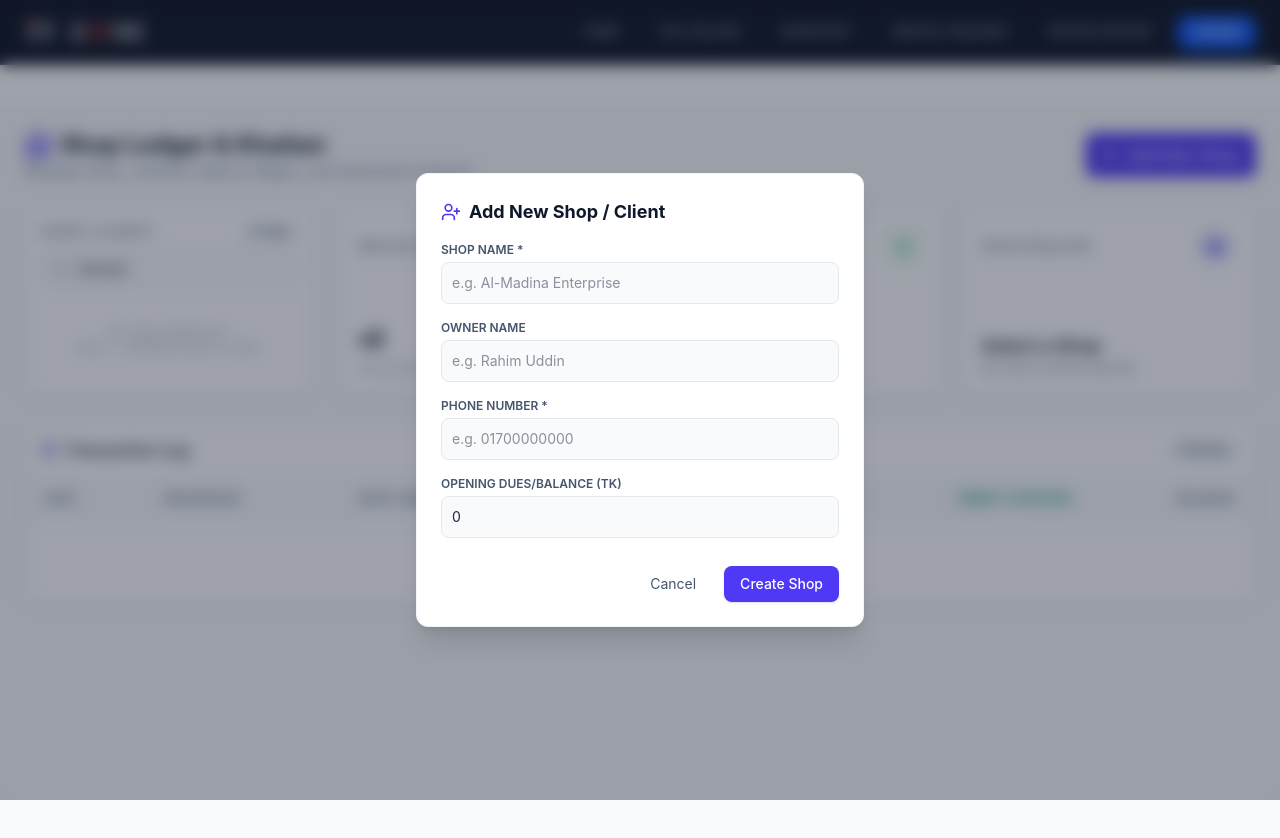
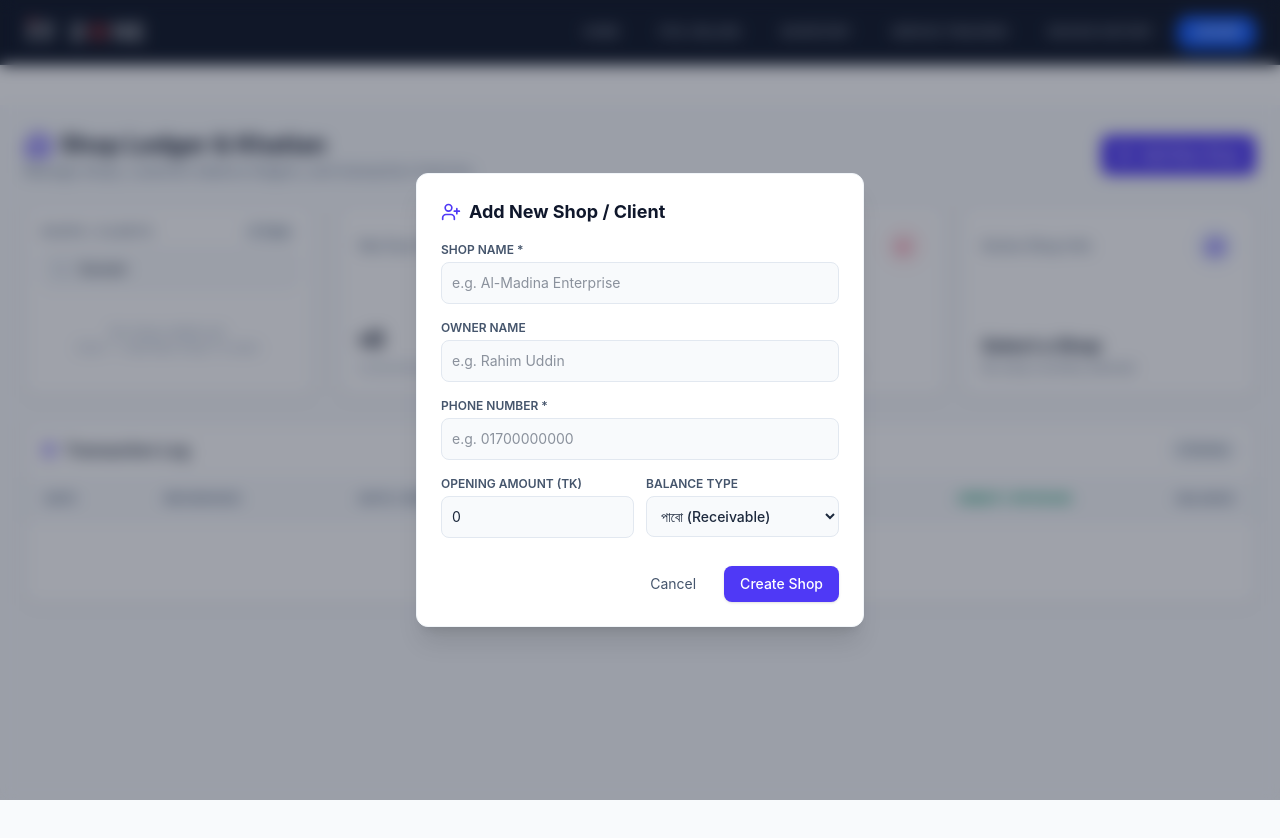
Before and after one commit to mdujjalhossain/it-zone-invoice-client, a React (Vite) app: page /ledger in a window 1280 px wide. Both pictures are taken after typing "Sample" into the empty fields and a click on the button "Add New Shop". Shown: the top 838 px of the page. Built offline with nearby package versions, Linux system fonts and the light colour scheme.

Commit message:
update payment system

```diff
--- a/src/pages/Ledger.jsx
+++ b/src/pages/Ledger.jsx
@@ -27,8 +27,15 @@ const Ledger = () => {
   // 3. Transactions State
   const [transactions, setTransactions] = useState([]);
 
-  // Forms State
-  const [shopForm, setShopForm] = useState({ name: '', owner: '', phone: '', initialBalance: 0 });
+  // Forms State (Updated shopForm with balanceType)
+  const [shopForm, setShopForm] = useState({
+    name: '',
+    owner: '',
+    phone: '',
+    initialBalance: 0,
+    balanceType: 'RECEIVABLE' // Default: পাবো (Receivable)
+  });
+
   const [paymentForm, setPaymentForm] = useState({ amount: '', type: 'PAYMENT', note: '' });
 
   // Handle Create New Shop
@@ -36,17 +43,21 @@ const Ledger = () => {
     e.preventDefault();
     if (!shopForm.name || !shopForm.phone) return;
 
+    const rawAmount = parseFloat(shopForm.initialBalance) || 0;
+    // RECEIVABLE (পাবো) হলে positive (+), PAYABLE (দেবো) হলে negative (-)
+    const calculatedBalance = shopForm.balanceType === 'RECEIVABLE' ? rawAmount : -rawAmount;
+
     const newShop = {
       id: Date.now().toString(),
       name: shopForm.name,
       owner: shopForm.owner || 'N/A',
       phone: shopForm.phone,
-      balance: parseFloat(shopForm.initialBalance) || 0
+      balance: calculatedBalance
     };
 
     setShops(prev => [...prev, newShop]);
     setSelectedShopId(newShop.id); // Auto-select newly created shop
-    setShopForm({ name: '', owner: '', phone: '', initialBalance: 0 });
+    setShopForm({ name: '', owner: '', phone: '', initialBalance: 0, balanceType: 'RECEIVABLE' });
     setIsShopModalOpen(false);
   };
 
@@ -56,13 +67,17 @@ const Ledger = () => {
     if (!paymentForm.amount || !selectedShop) return;
 
     const amountNum = parseFloat(paymentForm.amount);
+    if (isNaN(amountNum) || amountNum <= 0) return;
+
     const isPayment = paymentForm.type === 'PAYMENT';
 
     // Update Shop Balance
     const balanceChange = isPayment ? -amountNum : amountNum;
+    const newBalance = selectedShop.balance + balanceChange;
+
     setShops(prevShops => prevShops.map(s => {
       if (s.id === selectedShop.id) {
-        return { ...s, balance: s.balance + balanceChange };
+        return { ...s, balance: newBalance };
       }
       return s;
     }));
@@ -76,7 +91,7 @@ const Ledger = () => {
       ref: isPayment ? `PAY-${Math.floor(100 + Math.random() * 900)}` : `INV-${Math.floor(1000 + Math.random() * 9000)}`,
       debit: isPayment ? 0 : amountNum,
       credit: isPayment ? amountNum : 0,
-      balance: selectedShop.balance + balanceChange,
+      balance: newBalance,
       note: paymentForm.note || (isPayment ? 'Payment Received' : 'New Invoice Generated')
     };
 
@@ -102,14 +117,14 @@ const Ledger = () => {
         <div className="flex items-center gap-3">
           <button
             onClick={() => setIsShopModalOpen(true)}
-            className="flex items-center gap-2 bg-indigo-600 hover:bg-indigo-700 text-white px-4 py-2.5 rounded-lg font-medium shadow-sm transition-all"
+            className="flex items-center gap-2 bg-indigo-600 hover:bg-indigo-700 text-white px-4 py-2.5 rounded-lg font-medium shadow-sm transition-all text-sm"
           >
             <UserPlus className="w-4 h-4" /> Add New Shop
           </button>
           {selectedShop && (
             <button
               onClick={() => setIsTxModalOpen(true)}
-              className="flex items-center gap-2 bg-emerald-600 hover:bg-emerald-700 text-white px-4 py-2.5 rounded-lg font-medium shadow-sm transition-all"
+              className="flex items-center gap-2 bg-emerald-600 hover:bg-emerald-700 text-white px-4 py-2.5 rounded-lg font-medium shadow-sm transition-all text-sm"
             >
               <Plus className="w-4 h-4" /> Add Transaction
             </button>
@@ -157,9 +172,9 @@ const Ledger = () => {
                       <p className="text-xs text-slate-400 font-normal">{shop.phone}</p>
                     </div>
                     <span className={`text-xs px-2 py-0.5 rounded font-medium ${
-                      shop.balance > 0 ? 'bg-amber-100 text-amber-800' : shop.balance < 0 ? 'bg-emerald-100 text-emerald-800' : 'bg-slate-100 text-slate-600'
+                      shop.balance > 0 ? 'bg-amber-100 text-amber-800' : shop.balance < 0 ? 'bg-rose-100 text-rose-800' : 'bg-slate-100 text-slate-600'
                     }`}>
-                      ৳{Math.abs(shop.balance)}
+                      {shop.balance > 0 ? `+৳${shop.balance}` : shop.balance < 0 ? `-৳${Math.abs(shop.balance)}` : '৳0'}
                     </span>
                   </button>
                 ))
@@ -186,8 +201,8 @@ const Ledger = () => {
 
           <div className="bg-white p-5 rounded-xl border border-slate-200 shadow-sm flex flex-col justify-between">
             <div className="flex items-center justify-between">
-              <span className="text-sm font-medium text-slate-500">Advance/Payable</span>
-              <div className="w-10 h-10 rounded-full bg-emerald-50 flex items-center justify-center text-emerald-600">
+              <span className="text-sm font-medium text-slate-500">Advance/Payable (Dena)</span>
+              <div className="w-10 h-10 rounded-full bg-rose-50 flex items-center justify-center text-rose-600">
                 <ArrowDownLeft className="w-5 h-5" />
               </div>
             </div>
@@ -195,7 +210,7 @@ const Ledger = () => {
               <h3 className="text-2xl font-bold text-slate-900 mt-2">
                 ৳{selectedShop && selectedShop.balance < 0 ? Math.abs(selectedShop.balance) : 0}
               </h3>
-              <p className="text-xs text-slate-400 mt-1">Client deposit or advance</p>
+              <p className="text-xs text-slate-400 mt-1">Client deposit or supplier payable</p>
             </div>
           </div>
 
@@ -318,15 +333,30 @@ const Ledger = () => {
                 />
               </div>
 
+              {/* Opening Amount and Balance Type Grid */}
+              <div className="grid grid-cols-2 gap-3">
                 <div>
-                <label className="block text-xs font-semibold text-slate-600 uppercase mb-1">Opening Dues/Balance (TK)</label>
+                  <label className="block text-xs font-semibold text-slate-600 uppercase mb-1">Opening Amount (TK)</label>
                   <input
                     type="number"
-                  placeholder="0 (Optional starting balance)"
+                    placeholder="0.00"
                     value={shopForm.initialBalance}
                     onChange={(e) => setShopForm({...shopForm, initialBalance: e.target.value})}
                     className="w-full p-2.5 bg-slate-50 border border-slate-200 rounded-lg text-sm focus:outline-none focus:ring-2 focus:ring-indigo-500"
                   />
+                </div>
+
+                <div>
+                  <label className="block text-xs font-semibold text-slate-600 uppercase mb-1">Balance Type</label>
+                  <select
+                    value={shopForm.balanceType}
+                    onChange={(e) => setShopForm({...shopForm, balanceType: e.target.value})}
+                    className="w-full p-2.5 bg-slate-50 border border-slate-200 rounded-lg text-sm focus:outline-none focus:ring-2 focus:ring-indigo-500 font-medium"
+                  >
+                    <option value="RECEIVABLE">পাবো (Receivable)</option>
+                    <option value="PAYABLE">দেবো (Payable)</option>
+                  </select>
+                </div>
               </div>
 
               <div className="flex items-center justify-end gap-3 pt-3">
```
Lines whose indentation alone changed are shown as unchanged.
